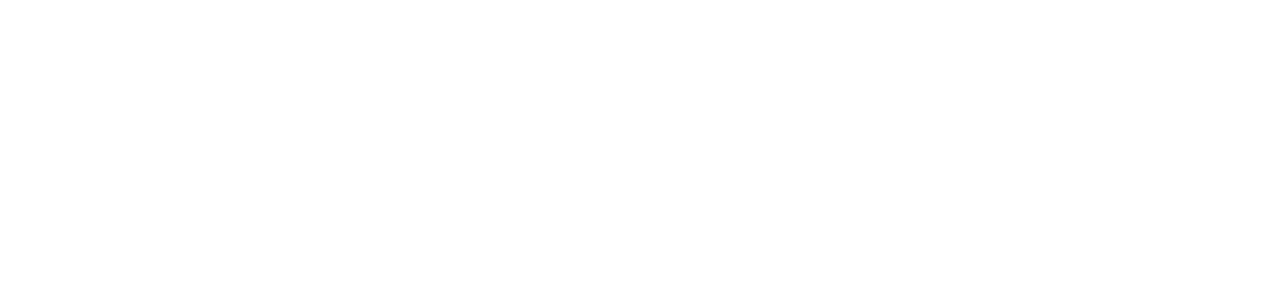
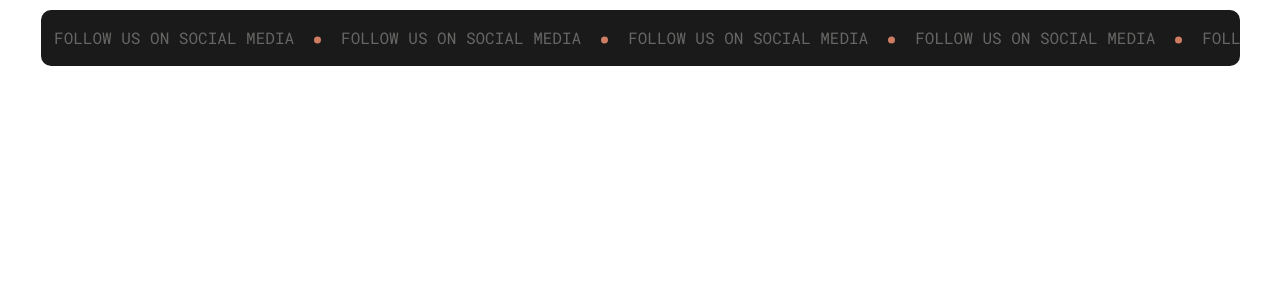
Before and after one commit to YazanTawila/NexGen-Project, a React (Vite) app: page / in a window 1280 px wide. Shown: the top 300 px of the page. Built offline with nearby package versions, Linux system fonts and the light colour scheme.

Commit message:
Add Infinite Scroll

```diff
--- a/package.json
+++ b/package.json
@@ -17,6 +17,7 @@
     "react": "^18.3.1",
     "react-bootstrap": "^2.10.6",
     "react-dom": "^18.3.1",
+    "react-fast-marquee": "^1.6.5",
     "react-icons": "^5.3.0",
     "react-router-dom": "^7.0.1"
   },
--- a/src/App.jsx
+++ b/src/App.jsx
@@ -1,12 +1,13 @@
 import React from 'react'
 import './App.css'
 import './index.css'
-
+import InfiniteScroll from './components/InfiniteScroll/InfiniteScroll'
+import scroll from './Data/data'
 
 function App() {
   return (
     <div>
-
+      <InfiniteScroll items={scroll.follow} color="var(--secondary-color)"/>
     </div>
   )
 }
--- a/src/Data/data.jsx
+++ b/src/Data/data.jsx
@@ -0,0 +1,5 @@
+const scroll ={
+    about:["Digital Marketing","Branding","Mobile App Development","Website Design","Website Development"],
+    follow:["follow us on social media"]
+};
+export default scroll;
--- /dev/null
+++ b/src/components/InfiniteScroll/InfiniteScroll.css
@@ -0,0 +1,39 @@
+.YT-slider{
+    width: 100%;
+    padding: 20px 0;
+    border-radius: 12px;
+    margin: 20px 0;
+}
+.YT-slider span{
+    font-size:20px ;
+    font-family:var(--roboto-mono-font) ;
+    font-weight: 400;
+    line-height: 30px;
+    color: var(--other-text-color);
+    margin: 0;
+    text-transform: uppercase;
+}
+.YT-slider span img{
+    margin: 0 20px;
+}
+@media(max-width:1440px){
+    .YT-slider{
+        padding: 16px 0;
+        border-radius: 10px;
+        margin: 10px 0;
+    }
+    .YT-slider span{
+        font-size:16px ;
+        line-height: 24px;
+    }
+}
+@media(max-width:390px){
+    .YT-slider{
+        padding: 14px 0;
+        border-radius: 8px;
+    }
+    .YT-slider span{
+        font-size:14px ;
+        line-height: 21px;
+    }
+}
--- /dev/null
+++ b/src/components/InfiniteScroll/InfiniteScroll.jsx
@@ -0,0 +1,20 @@
+import React from 'react'
+import './InfiniteScroll.css'
+import Marquee from 'react-fast-marquee'
+import circle from './../../assets/images/Shape.svg'
+
+function InfiniteScroll({ items ,color}) {
+    return (
+        <div  className='YT-slider' style={{backgroundColor:color}}>
+            <Marquee autoFill pauseOnHover >
+                <div>
+                    {items.map((item,index) => (
+                        <span key={index}>{item}<img src={circle} alt="Circle Image" /></span>
+                    ))}
+                </div>
+            </Marquee>
+        </div>
+    )
+}
+
+export default InfiniteScroll
--- a/src/index.css
+++ b/src/index.css
@@ -24,3 +24,16 @@
     --roboto-mono-font:'Roboto Mono',monospace;
 
 }
+body{
+    padding: 0 50px 0 49px;
+}
+@media(max-width:1440px){
+    body{
+        padding: 0 40px 0 41px;
+    }
+}
+@media(max-width:390px){
+    body{
+        padding: 0 16px 0 17px;
+    }
+}
```
Also changed, not shown: src/components/NavBar/NavBar.jsx (added, +13 -0 lines), 1 other file (tests, documents, lock files or other folders).
